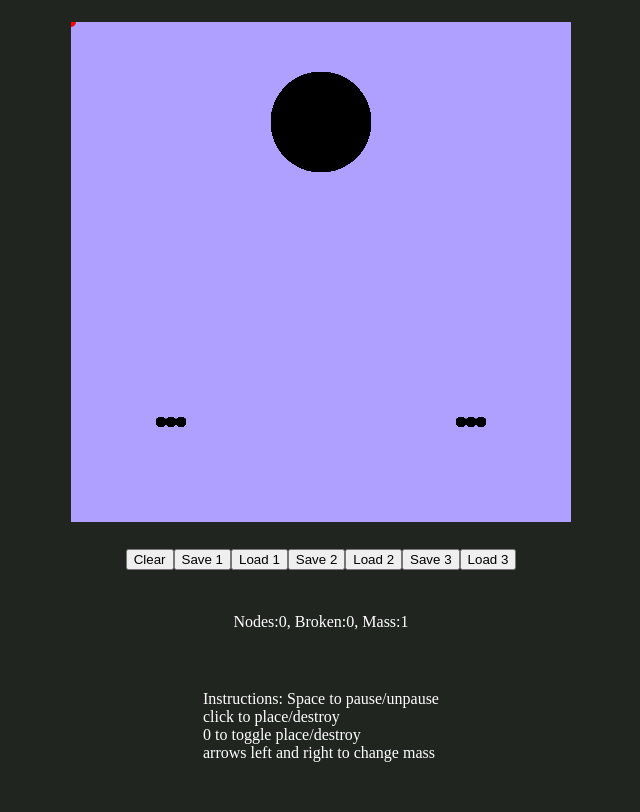
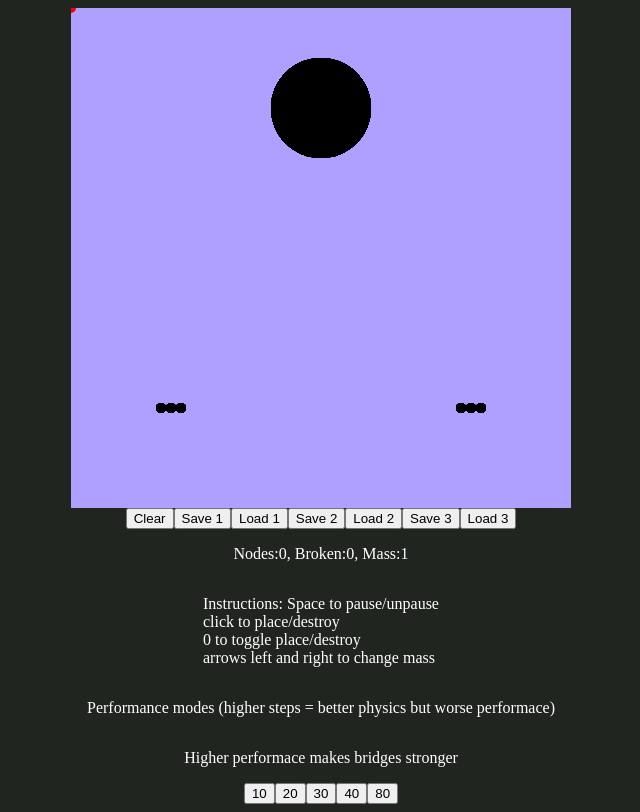
Before and after one commit to theistheis1235-cmd/bridgegame, a plain HTML site: page index.html in a window 1280 px wide. Shown: the whole page, without its empty margins (319-959 px from the left). Drawn offline with Linux system fonts and the light colour scheme.

Commit message:
Performance modes
Added performance modes

```diff
--- a/bridgegame.js
+++ b/bridgegame.js
@@ -239,7 +239,9 @@ const circle = {
     vy:0,
 }
 let steps = 40;
-
+function setSteps(number) {
+    steps = number;
+}
 let circlemass = 1;
 let broken = 0;
 let first = true;
--- a/index.html
+++ b/index.html
@@ -34,6 +34,15 @@
         </div>
         <p id="nodes">Nodes:0</p>
         <p>Instructions: Space to pause/unpause<br>click to place/destroy<br>0 to toggle place/destroy<br>arrows left and right to change mass</p>
+        <p>Performance modes (higher steps = better physics but worse performace)</p>
+        <p>Higher performace makes bridges stronger</p>
+        <div class="button-group">
+            <button onclick="setSteps(10)">10</button>
+            <button onclick="setSteps(20)">20</button>
+            <button onclick="setSteps(30)">30</button>
+            <button onclick="setSteps(40)">40</button>
+            <button onclick="setSteps(80)">80</button>
+        </div>
     </body>
 
     <script src="bridgegame.js"></script>
```
